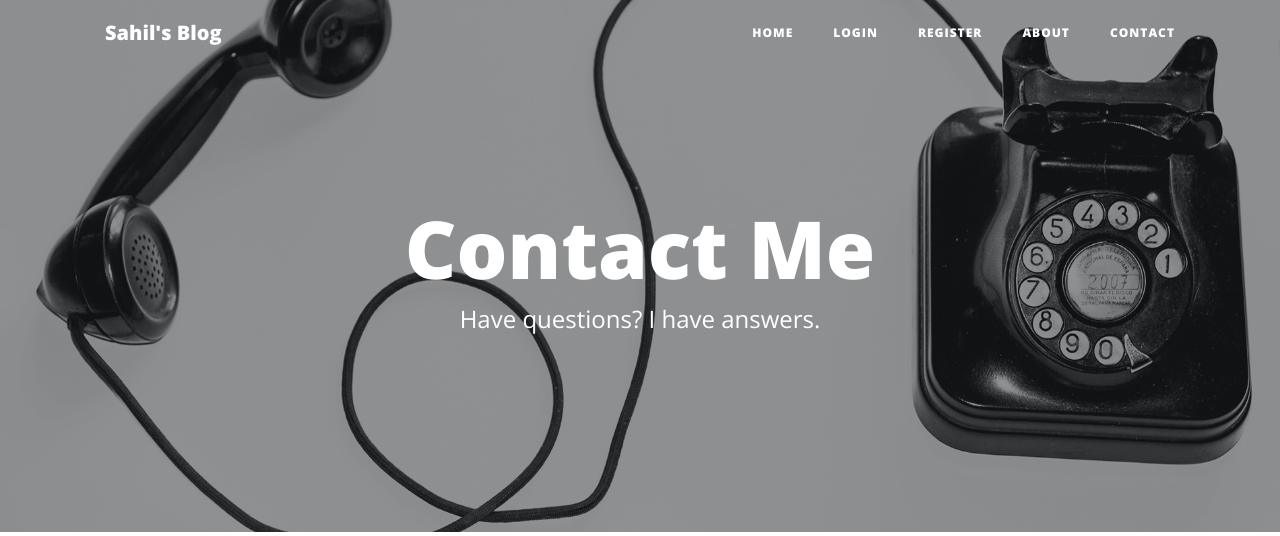
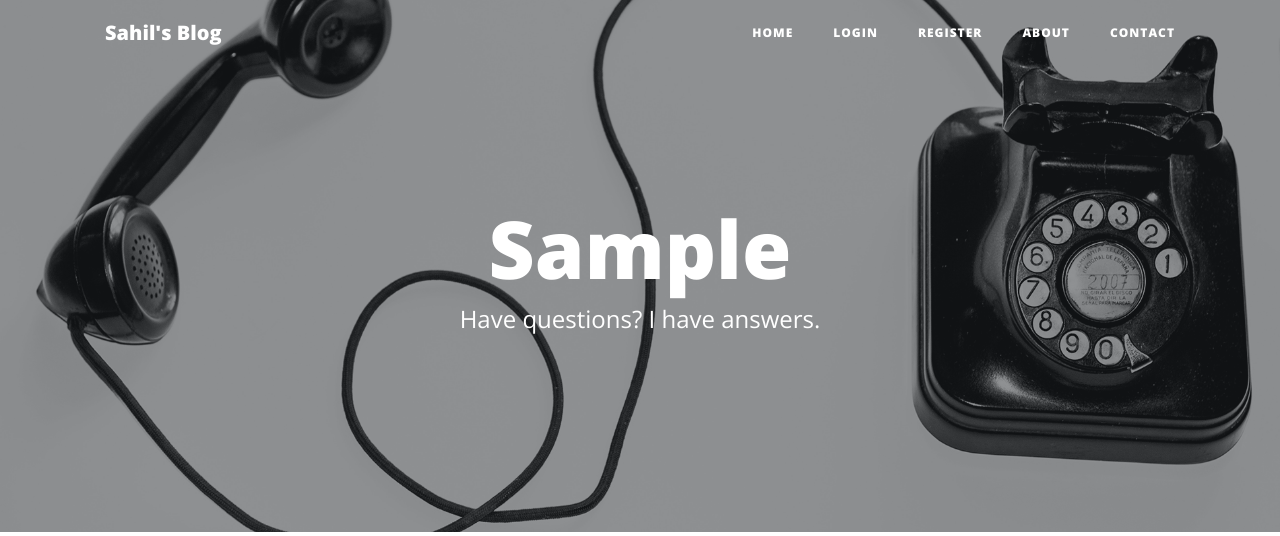
Before and after one commit to Sahil-LS/Sahils-Blog, a Flask app: template templates/contact.html in a window 1280 px wide. Shown: the top 536 px of the page. Run offline with Flask 2, Linux system fonts and the light colour scheme; the template is opened without the code that fills it: most values are stand-ins (such as "Sample title", 1, 10 or a date in 2020); some libraries are stand-ins or nearby versions.

```diff
--- a/templates/contact.html
+++ b/templates/contact.html
@@ -7,7 +7,7 @@
       <div class="row">
         <div class="col-lg-8 col-md-10 mx-auto">
           <div class="page-heading">
-            <h1>Contact Me</h1>
+            <h1>{{ h }}</h1>
             <span class="subheading">Have questions? I have answers.</span>
           </div>
         </div>
```
Also changed, not shown: main.py (+5 -3 lines).
